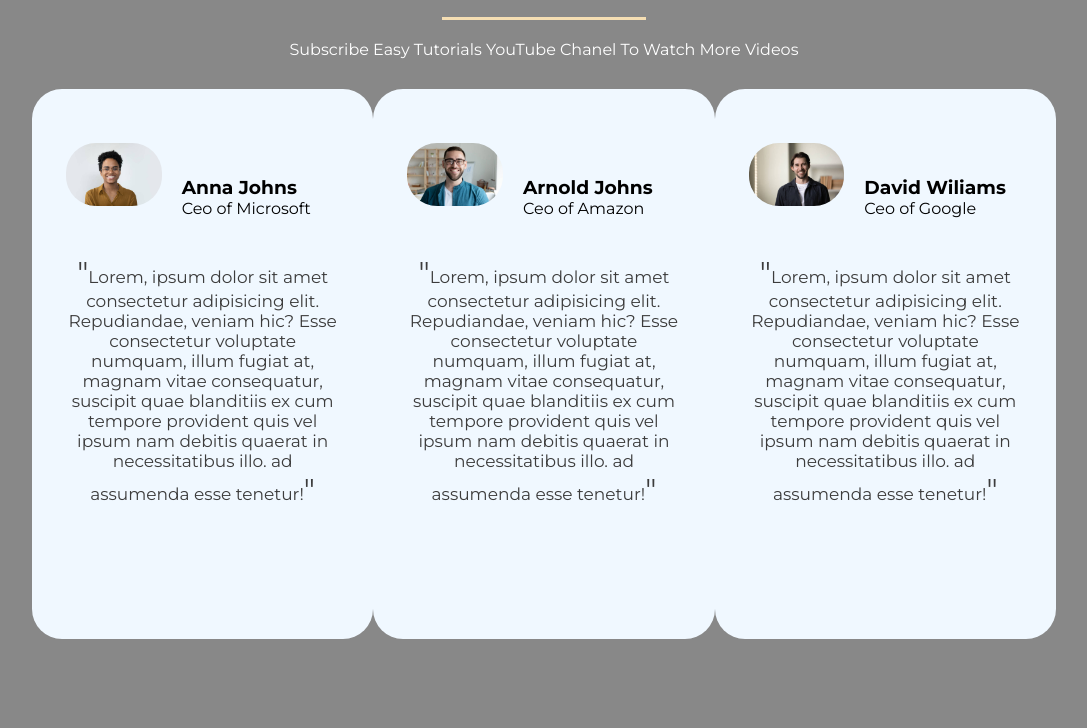
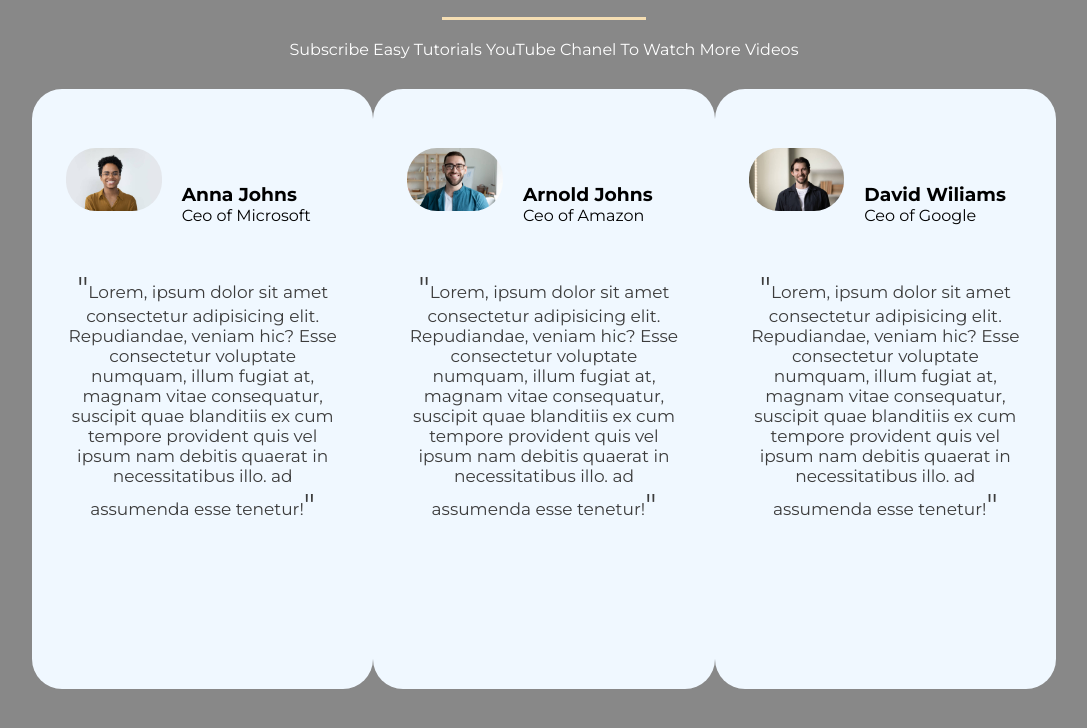
Before and after one commit to Dhiraj-1418/Exam-mq, a plain HTML site: page Exam MQ_BT/First Task/index.html in a window 1280 px wide. Shown: the part 72-800 px from the top of the page, without its empty margins (96-1183 px from the left). Drawn offline with Linux system fonts and the light colour scheme; a web font is replaced by a local one.

Commit message:
Update style.css

```diff
--- a/Exam MQ_BT/First Task/style.css
+++ b/Exam MQ_BT/First Task/style.css
@@ -35,7 +35,7 @@
   justify-content: space-between;
 }
 .home .home-container .testimonial .test {
-  height: auto;
+  height: 600px;
   /* width: 32%; */
   background-color: aliceblue;
   display: flex;
@@ -44,7 +44,7 @@
   border-radius: 30px;
 }
 .home .home-container .testimonial .test .t_container {
-  height: 550px;
+  height: 600px;
   width: 80%;
 }
 .home .home-container .testimonial .test .t_container .t_p p {
```
